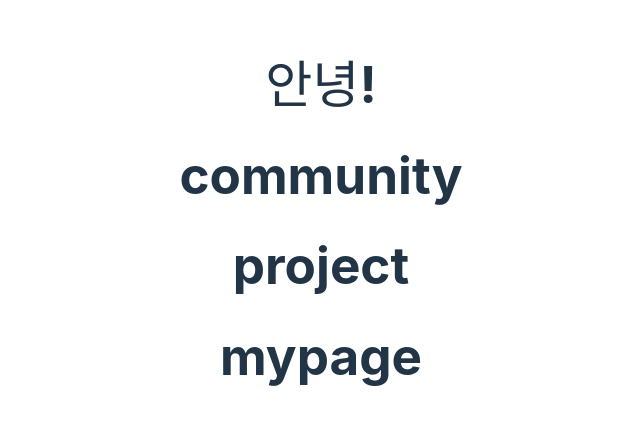
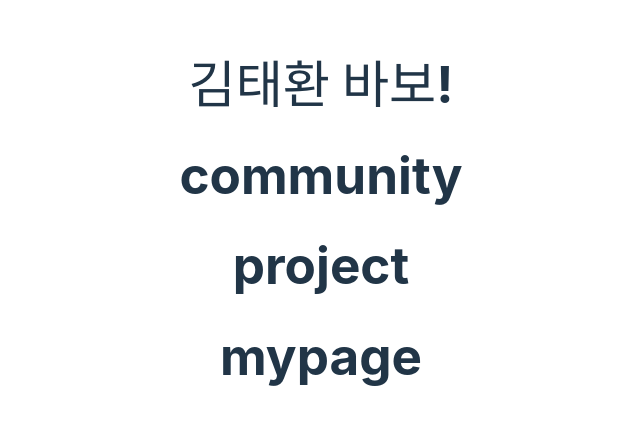
Before and after one commit to whgms159/Devsquad, a React (Vite) app in the folder front-dev/DevSqaurd/: page / in a window 1280 px wide. Shown: the part 180-604 px from the top of the page, without its empty margins (319-959 px from the left). Built offline with nearby package versions, Linux system fonts and the light colour scheme.

Commit message:
태환아 잘하자

```diff
--- a/front-dev/DevSqaurd/src/App.tsx
+++ b/front-dev/DevSqaurd/src/App.tsx
@@ -3,7 +3,7 @@ import "./App.css";
 function App() {
   return (
     <>
-      <h1>안녕!</h1>
+      <h1>김태환 바보!</h1>
       <h1>community</h1>
       <h1>project</h1>
       <h1>mypage</h1>
```
